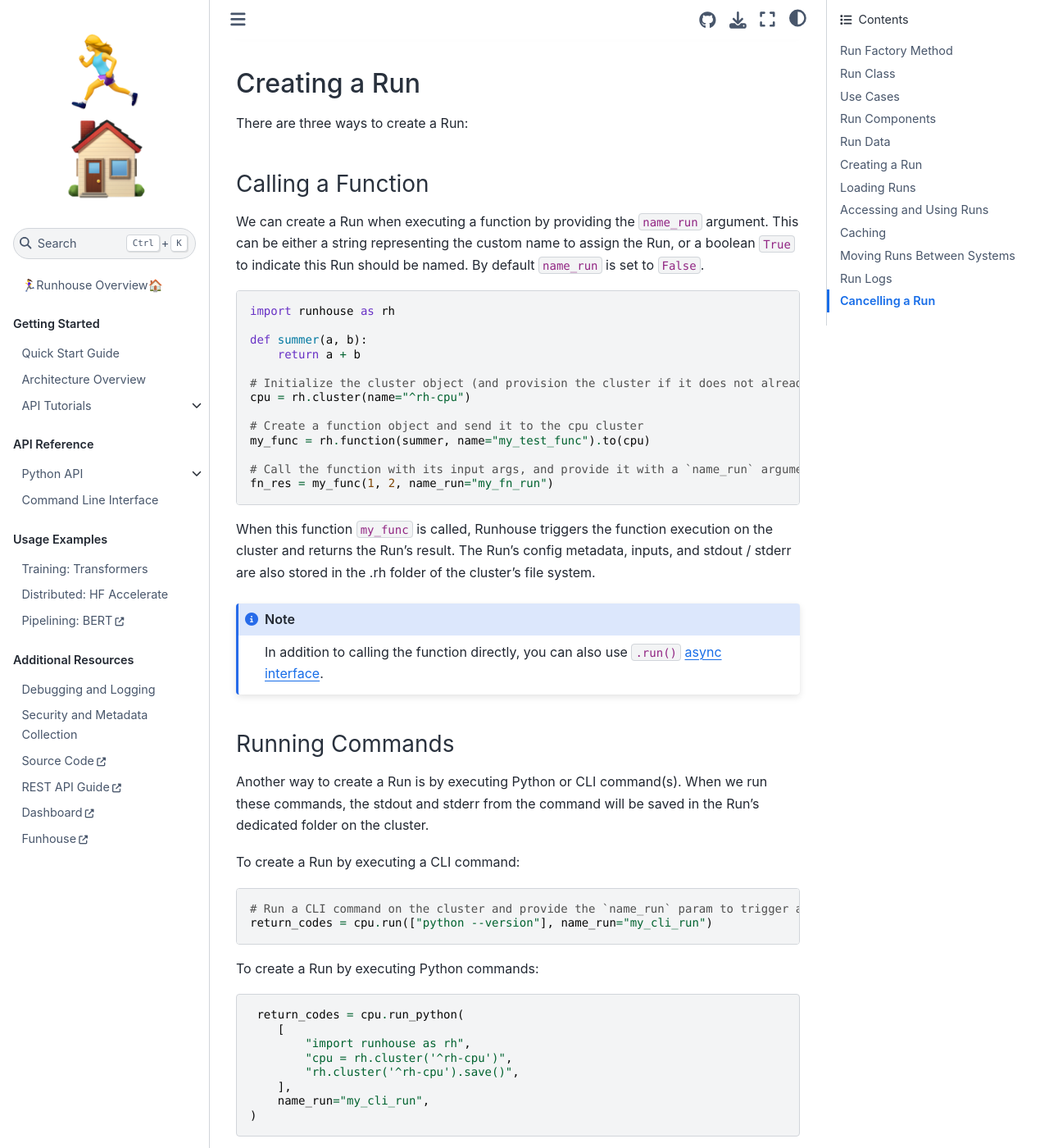
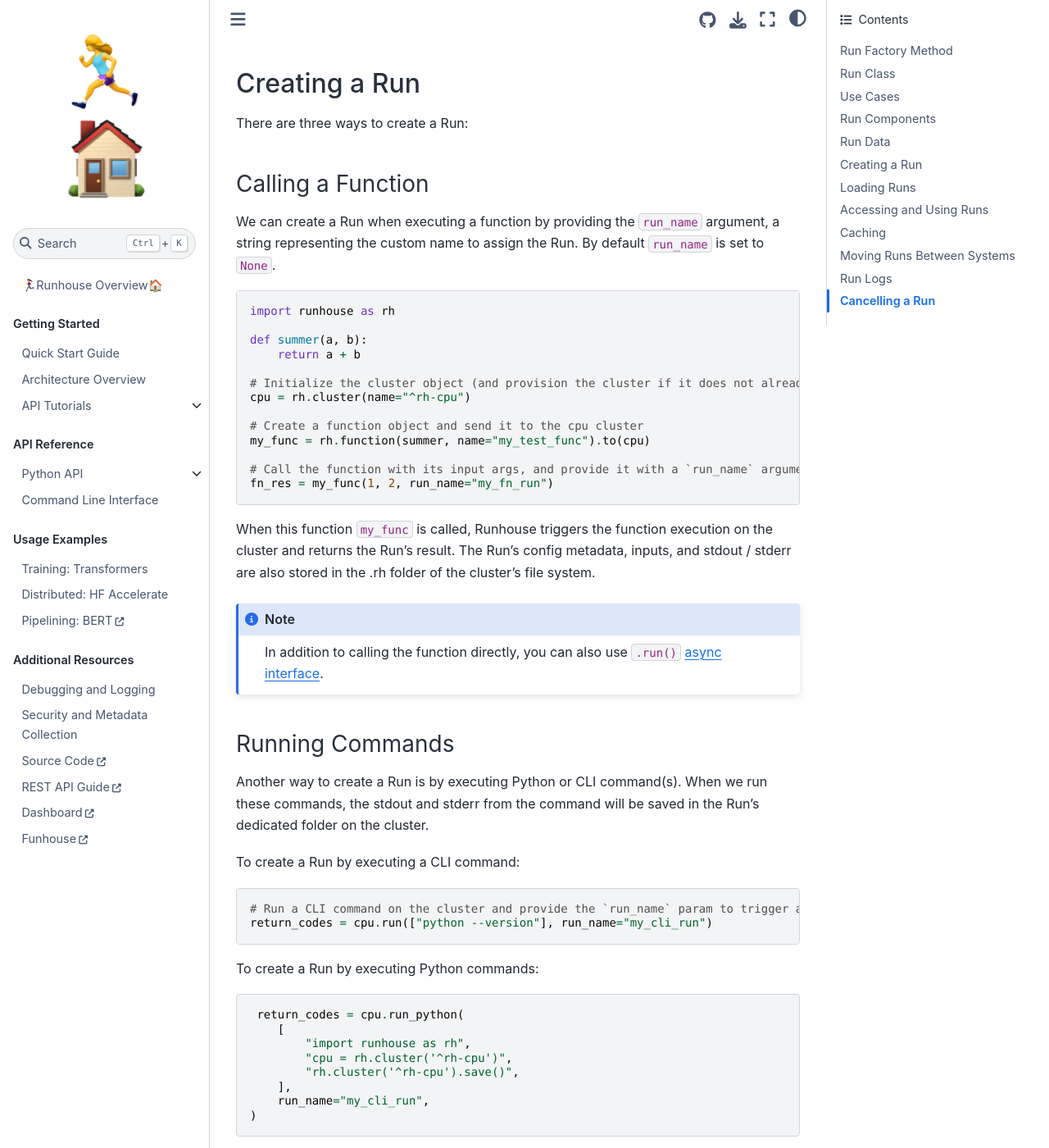
Before and after one commit to run-house/runhouse, a Sphinx documentation site: the page built from docs/api/run.rst, in a window 1280 px wide and 1400 px high, scrolled down 2214 px. Shown: the whole window at 82% size. Built offline with Sphinx 7.4.7 and the Sphinx Book theme 1.1.4, drawn with Linux system fonts in a browser that asks for light colours; pages that are not in the unit, such as notebooks, are missing from menus; some of the changed text lies outside the part shown.

Commit message:
rename `name_run` with `run_name` and make it an optional string param

```diff
--- a/docs/api/run.rst
+++ b/docs/api/run.rst
@@ -93,9 +93,9 @@
 
 Calling a Function
 ------------------
-We can create a Run when executing a function by providing the :code:`name_run` argument. This can be either a string
-representing the custom name to assign the Run, or a boolean :code:`True` to indicate this Run should be named.
-By default :code:`name_run` is set to :code:`False`.
+We can create a Run when executing a function by providing the :code:`run_name` argument, a string
+representing the custom name to assign the Run.
+By default :code:`run_name` is set to :code:`None`.
 
 .. code-block:: python
 
@@ -110,8 +110,8 @@
     # Create a function object and send it to the cpu cluster
     my_func = rh.function(summer, name="my_test_func").to(cpu)
 
-    # Call the function with its input args, and provide it with a `name_run` argument
-    fn_res = my_func(1, 2, name_run="my_fn_run")
+    # Call the function with its input args, and provide it with a `run_name` argument
+    fn_res = my_func(1, 2, run_name="my_fn_run")
 
 
 When this function :code:`my_func` is called, Runhouse triggers the function execution on the cluster
@@ -133,8 +133,8 @@
 
 .. code-block:: python
 
-    # Run a CLI command on the cluster and provide the `name_run` param to trigger a run
-    return_codes = cpu.run(["python --version"], name_run="my_cli_run")
+    # Run a CLI command on the cluster and provide the `run_name` param to trigger a run
+    return_codes = cpu.run(["python --version"], run_name="my_cli_run")
 
 To create a Run by executing Python commands:
 
@@ -146,7 +146,7 @@
             "cpu = rh.cluster('^rh-cpu')",
             "rh.cluster('^rh-cpu').save()",
         ],
-        name_run="my_cli_run",
+        run_name="my_cli_run",
     )
 
 
@@ -199,7 +199,7 @@
         my_func = rh.Function.from_name("my_existing_run")
         my_func.save("my_new_func")
 
-        my_func(1, 2, name_run="my_new_run")
+        my_func(1, 2, run_name="my_new_run")
 
         current_run = my_func.system.get_run("my_new_run")
         run_res = pickle.loads(current_run.result())
@@ -233,7 +233,7 @@
 ---------------
 
 To create a Run which executes a function synchronously without any caching, we call the function and
-provide the :code:`name_run` argument. The function will be executed on the cluster, and will
+provide the :code:`run_name` argument. The function will be executed on the cluster, and will
 return its result once completed.
 
 For a fully synchronous run which also checks for a cached result, we can call the :code:`get_or_call()` method
@@ -246,7 +246,7 @@
     import runhouse as rh
 
     my_func = rh.Function.from_name("my_func")
-    res = my_func.get_or_call(1, 2, name_run="my_fn_run")
+    res = my_func.get_or_call(1, 2, run_name="my_fn_run")
 
 
 Asynchronous Run
@@ -259,7 +259,7 @@
     import runhouse as rh
 
     my_func = rh.Function.from_name("my_func")
-    run_obj = my_func.run(1, 2, name_run="my_async_run")
+    run_obj = my_func.run(1, 2, run_name="my_async_run")
 
 
 For a fully asynchronous run which also checks for a cached result, we can call the :code:`get_or_run()` method
@@ -270,7 +270,7 @@
     import runhouse as rh
 
     my_func = rh.Function.from_name("my_func")
-    run_obj = my_func.get_or_run(1, 2, name_run="my_async_run")
+    run_obj = my_func.get_or_run(1, 2, run_name="my_async_run")
 
 
 
```
Also changed, not shown: 5 other files.
